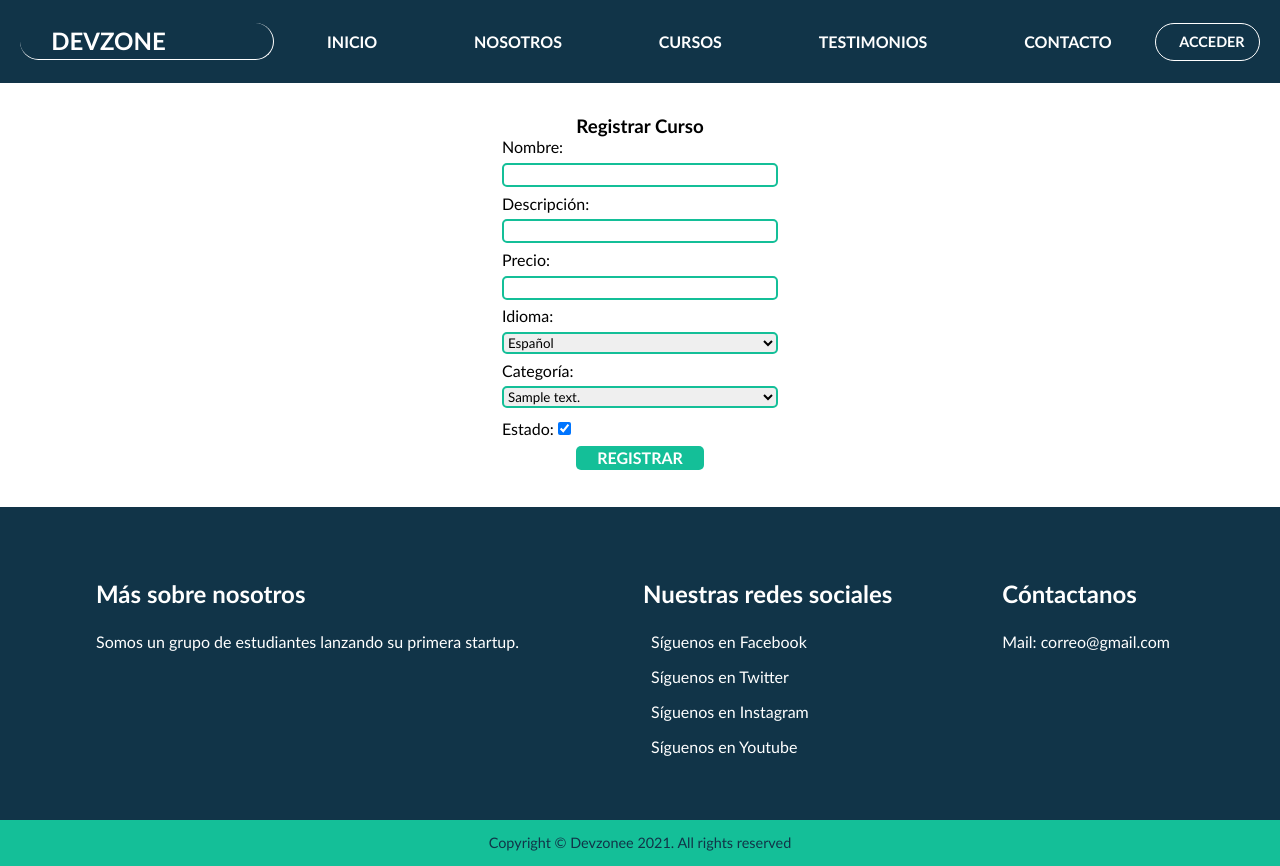
After one commit to NayelhyRC/ProyectoProgra, a PHP site: page /Fomularios/frmCurso.php in a window 1280 px wide. The commit adds this page. Run offline with PHP 8.4, Linux system fonts and the light colour scheme; tables that the repository leaves empty hold one stand-in row (values such as "Sample post"); style sheets or scripts are compiled from the project's sources.

Commit message:
Formulario de cursos

```diff
--- a/Entidades/Curso.php
+++ b/Entidades/Curso.php
@@ -6,6 +6,7 @@
         private $Precio;
         private $Idioma;
         private $Duracion;
+        private $Categoria;
         private $Estado;
 
         public function getNombre()
@@ -67,5 +68,15 @@
         {
             $this->Estado = $Estado;
         }
+
+        public function getCategoria()
+        {
+            return $this->Categoria;
+        }
+
+        public function setCategoria($Categoria)
+        {
+            $this->Categoria = $Categoria;
+        }
     }
 ?>
--- /dev/null
+++ b/Fomularios/frmCurso.php
@@ -0,0 +1,53 @@
+<!DOCTYPE html>
+<html lang="en">
+<head>
+    <meta charset="UTF-8">
+    <meta http-equiv="X-UA-Compatible" content="IE=edge">
+    <meta name="viewport" content="width=device-width, initial-scale=1.0">
+    <link rel="stylesheet" href="../css/style.css">
+    <link rel="stylesheet" type="text/css" href="../iconos/style.css">
+    <title>Registrar Curso</title>
+    <?php include_once '../Entidades/Categoria.php';
+    include_once '../ReglasNegocio/RNCurso.php';
+    include_once '../ReglasNegocio/RNCategoria.php';?>
+</head>
+<body>
+    <?php include_once '../PaginaBase/nav.php';?>
+    <section class="container">
+        <div class="group">
+            <center><h3>Registrar Curso</h3></center>
+            <form action="funCurso.php" method="post" class="frmCategoria">
+                Nombre:
+                <input type="text" name="nombre" required>
+                Descripción:
+                <input type="text" name="descripcion" required>
+                Precio:
+                <input type="text" name="precio" required>
+                Idioma:
+                <select name="idioma" require>
+                    <option value="Español" selected>Español</option>
+                </select>
+                Categoría:
+                <select name="categoria" require>
+                    <?php ListarCatergorias();?>
+                </select>
+                <div>Estado: <input type="checkbox" name="estado" checked></div>
+
+                <input type="submit" value="Registrar" class="btn-link">
+            </form>
+        </div>
+    </section>
+    <?php include_once '../PaginaBase/footer.php';?>
+</body>
+</html>
+
+<?php
+    function ListarCatergorias()
+    {
+        $rn = new RNCategoria;
+        $resultado = $rn->Listar();
+        while($fila=mysqli_fetch_array($resultado)){
+            echo "<option value='".$fila['Id']."'>".$fila['Descripcion']."</option>";
+         }
+    }
+?>
--- /dev/null
+++ b/PaginaBase/footer.php
@@ -0,0 +1,31 @@
+<footer class="unselectable">
+    <div class="contenedor" id="footer">
+        <div class="informacion container">
+            <div class="informacion-item nosotros">
+                <h2>Más sobre nosotros</h2>
+                <p>Somos un grupo de estudiantes lanzando su primera startup.</p>
+            </div>
+            <div class="informacion-item redes-sociales">
+                <h2>Nuestras redes sociales</h2>
+                <ul>
+                    <li><a href=""><i class="ico-facebook2"></i><span> Síguenos en Facebook</span></a></li>
+                    <li><a href=""><i class="ico-twitter"></i><span> Síguenos en Twitter</span></a></li>
+                    <li><a href=""><i class="ico-instagram"></i><span> Síguenos en Instagram</span></a></li>
+                    <li><a href=""><i class="ico-youtube"></i><span> Síguenos en Youtube</span></a></li>
+                </ul>
+            </div>
+            <div class="informacion-item contacto">
+                <h2>Cóntactanos</h2>
+                <p>Mail: <a href="mailto:correo@gmail.com">correo@gmail.com</a></p>
+            </div>
+        </div>
+    </div>
+    <div class="copyrigth">
+        <p>
+            Copyright &#169; Devzonee
+            <script type='text/javascript'>
+                var creditsyear = new Date();document.write(creditsyear.getFullYear());
+            </script>. All rights reserved
+        </p>
+    </div>
+</footer>
--- /dev/null
+++ b/PaginaBase/nav.php
@@ -0,0 +1,13 @@
+<section class="menu-navegacion unselectable">
+    <nav class="container">
+        <a href="" class="btn-link-logo"><i class="ico-network"></i><span> DEVZONE</span></a>
+        <ul>
+            <li><a href="" class="btn-link-menu"><i class="ico-home3"></i><span>Inicio</span></a></li>
+            <li><a href="" class="btn-link-menu"><i class="ico-user-tie"></i><span>Nosotros</span></a></li>
+            <li><a href="" class="btn-link-menu"><i class="ico-books"></i><span>Cursos</span></a></li>
+            <li><a href="" class="btn-link-menu"><i class="ico-users"></i><span>Testimonios</span></a></li>
+            <li><a href="" class="btn-link-menu"><i class="ico-hangouts"></i><span>Contacto</span></a></li>
+        </ul>
+        <a href="" class="btn-link-menu btn-link-sesion"><i class="ico-profile-user"></i><span>Acceder</span></a>
+    </nav>
+</section>
--- a/ReglasNegocio/RNCategoria.php
+++ b/ReglasNegocio/RNCategoria.php
@@ -16,5 +16,14 @@
             $this->EjecutarSqlEdit($sql);
             $this->Cerrar();
         }
+
+        public function Listar()
+        {
+            $sql = "SELECT * FROM categoria";
+            $this->Conectar();
+            $resultado = $this->EjecutarSqlRead($sql);
+            $this->Cerrar();
+            return $resultado;
+        }
     }
 ?>
--- /dev/null
+++ b/ReglasNegocio/RNCurso.php
@@ -0,0 +1,26 @@
+<?php
+    include_once '../AccesoDatos/Conexion.php';
+    include_once '../Entidades/Curso.php';
+
+    class RNCurso extends Conexion
+    {
+        public function Registrar(Curso $curso)
+        {
+            // Valores de clase
+            $nombre = $curso->getNombre();
+            $descripcion = $curso->getDescripcion();
+            $precio = $curso->getPrecio();
+            $idioma = $curso->getIdioma();
+            $categoria = $curso->getCategoria();
+            $estado = $curso->getEstado();
+            // Fin valores
+
+            $sql = "INSERT INTO curso (Nombre,Descripcion,Precio,Idioma,IdCategoria,Estado)
+                    VALUES ('$nombre','$descripcion','$precio','$idioma','$categoria','$estado');";
+            echo $sql;
+            $this->Conectar();
+            $this->EjecutarSqlEdit($sql);
+            $this->Cerrar();
+        }
+    }
+?>
--- a/Sass/_btnLink.scss
+++ b/Sass/_btnLink.scss
@@ -15,7 +15,8 @@ $btn-color-hover: #6A808D;
     font-weight: bold;
     text-transform: uppercase;
     text-decoration: none;
-    font-size: 0.8em;
+    font-size: 1em;
+    border: none;
 }
 
 .btn-link {
--- a/Sass/_frmCategorias.scss
+++ b/Sass/_frmCategorias.scss
@@ -9,8 +9,9 @@ $btn-color-hover: #6A808D;
 
 .group {
     margin: auto;
-    padding: 10px;
-    width: 340px;
+    padding: 2em;
+    max-width: 340px;
+    box-sizing: border-box;
 }
 
 .frmCategoria {
@@ -18,4 +19,10 @@ $btn-color-hover: #6A808D;
     flex-direction: column;
     margin:  auto;
     max-width: 320px;
+    input:not([type=submit]), select{
+        border: 2px solid $bg-color-secundario;
+        border-radius: 5px;
+        line-height: 1.5em;
+        margin: 0.5em 0;
+    }
 }
--- a/css/style.css
+++ b/css/style.css
@@ -193,7 +193,8 @@
   font-weight: bold;
   text-transform: uppercase;
   text-decoration: none;
-  font-size: 0.8em;
+  font-size: 1em;
+  border: none;
   background-color: #14bf98;
   border-radius: 5px;
   margin: 0.3em auto;
@@ -211,7 +212,8 @@
   font-weight: bold;
   text-transform: uppercase;
   text-decoration: none;
-  font-size: 0.8em;
+  font-size: 1em;
+  border: none;
   background-color: #113448;
 }
 
@@ -231,7 +233,8 @@
   font-weight: bold;
   text-transform: uppercase;
   text-decoration: none;
-  font-size: 0.8em;
+  font-size: 1em;
+  border: none;
   border: 1px solid #fff;
   margin: auto;
   font-size: 1.2em;
@@ -249,7 +252,8 @@
   font-weight: bold;
   text-transform: uppercase;
   text-decoration: none;
-  font-size: 0.8em;
+  font-size: 1em;
+  border: none;
   color: #fff;
   border-right: #fff 1px solid;
   border-bottom: #fff 1px solid;
@@ -274,7 +278,8 @@
   font-weight: bold;
   text-transform: uppercase;
   text-decoration: none;
-  font-size: 0.8em;
+  font-size: 1em;
+  border: none;
   padding: 0.5em 1em;
   color: #fff;
   border: #fff 1px solid;
@@ -529,8 +534,10 @@ footer .contenedor .informacion-item.contacto {
 
 .group {
   margin: auto;
-  padding: 10px;
-  width: 340px;
+  padding: 2em;
+  max-width: 340px;
+  -webkit-box-sizing: border-box;
+          box-sizing: border-box;
 }
 
 .frmCategoria {
@@ -544,4 +551,11 @@ footer .contenedor .informacion-item.contacto {
   margin: auto;
   max-width: 320px;
 }
+
+.frmCategoria input:not([type=submit]), .frmCategoria select {
+  border: 2px solid #14bf98;
+  border-radius: 5px;
+  line-height: 1.5em;
+  margin: 0.5em 0;
+}
 /*# sourceMappingURL=style.css.map */
```
Also changed, not shown: Fomularios/funCurso.php (added, +26 -0 lines), 1 other file.
